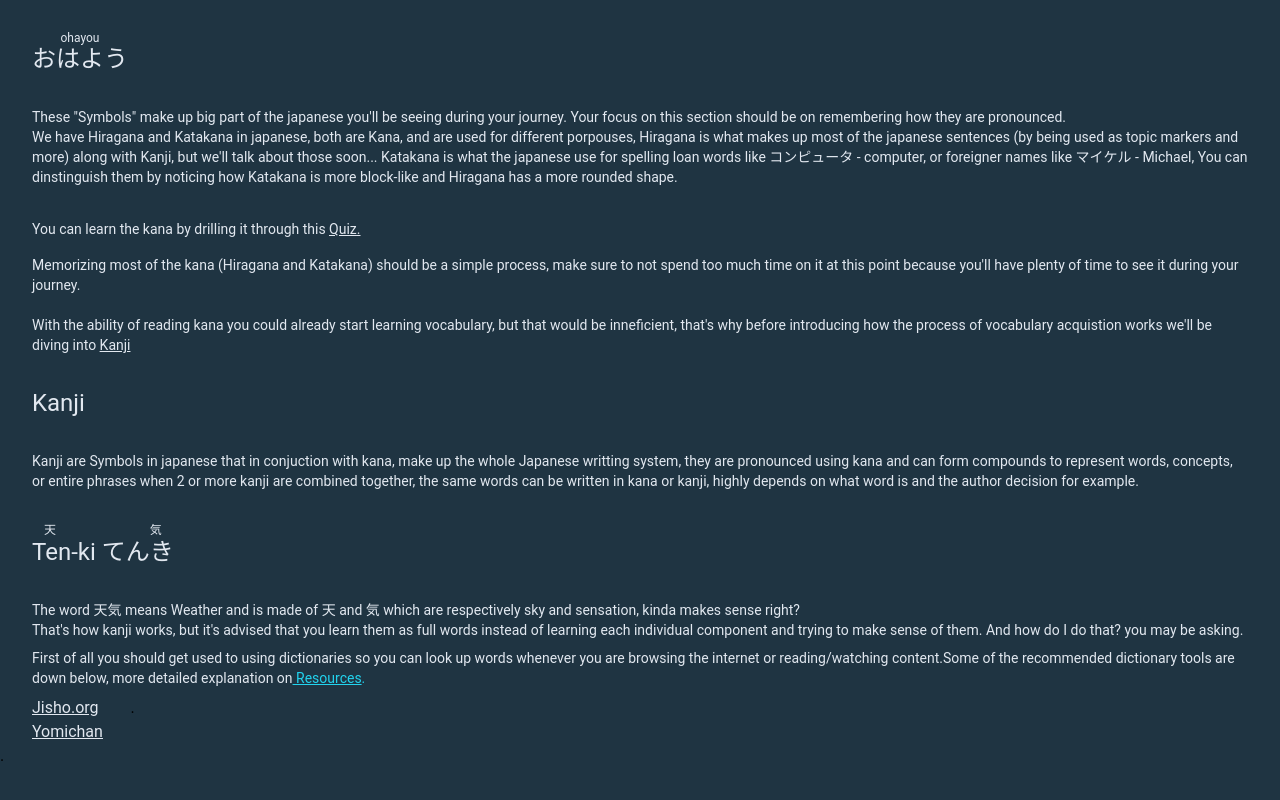
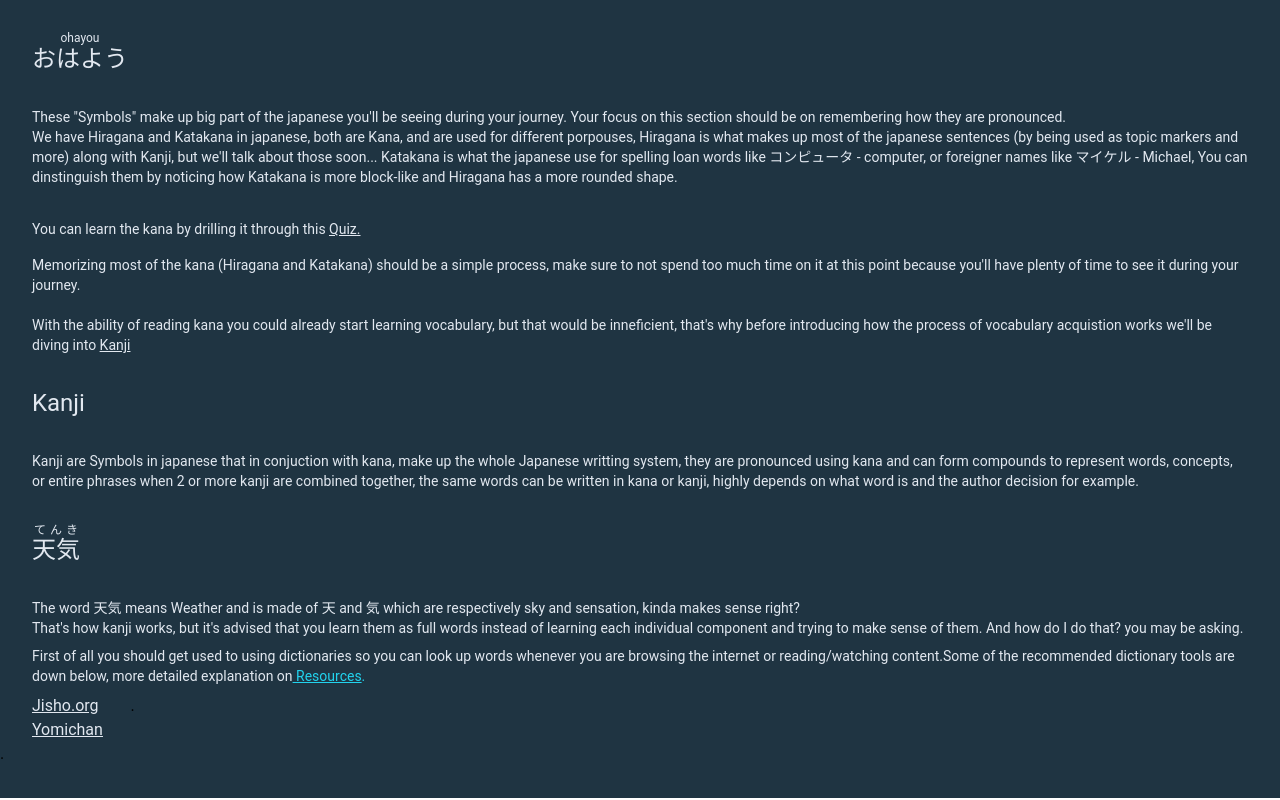
Before and after one commit to Shigure9934/Nulljp, a Next.js app: page /guide in a window 1280 px wide. Shown: the part 742-1542 px from the top of the page. Built offline with nearby package versions, Linux system fonts and the light colour scheme.

Commit message:
ruby on tenki changed

```diff
--- a/pages/guide.js
+++ b/pages/guide.js
@@ -87,9 +87,8 @@ function Guide(){
                 </p>
                 <h2 className='flex text-2xl pt-8 '>
             <ruby>
-                <p>Ten-ki</p>
-             <rb>  てんき </rb>
-                <rt> 天気 </rt>
+             <rb>  天気 </rb>
+                <rt> てんき </rt>
             </ruby>
             </h2>
             <p className='flex pt-8'>
--- a/pages/resources.js
+++ b/pages/resources.js
@@ -55,7 +55,10 @@ function Resources() {
           also with the middle mouse button if you enable it under settings.
         </p>
       </div>
+       {/*  padding for the footer */}
+       <div className='pb-8'></div>
     </div>
+
   );
 }
 
```
